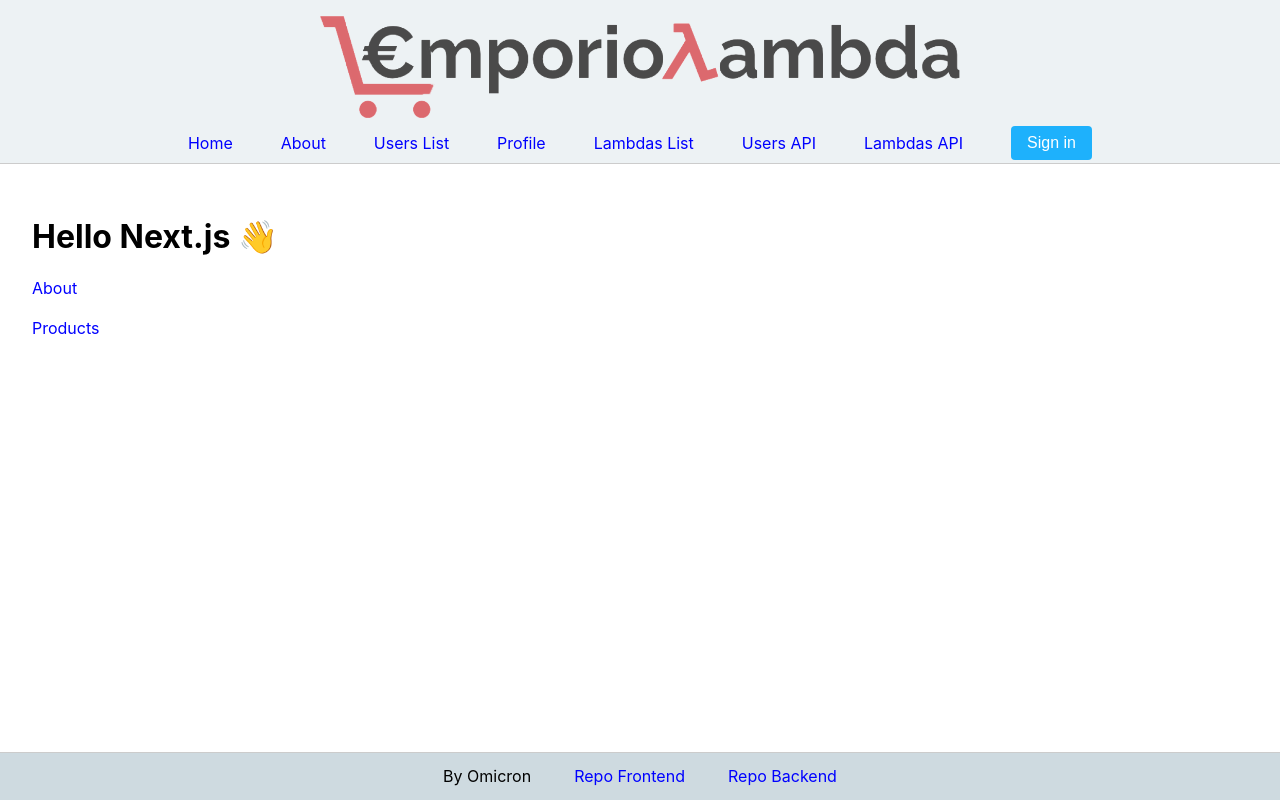
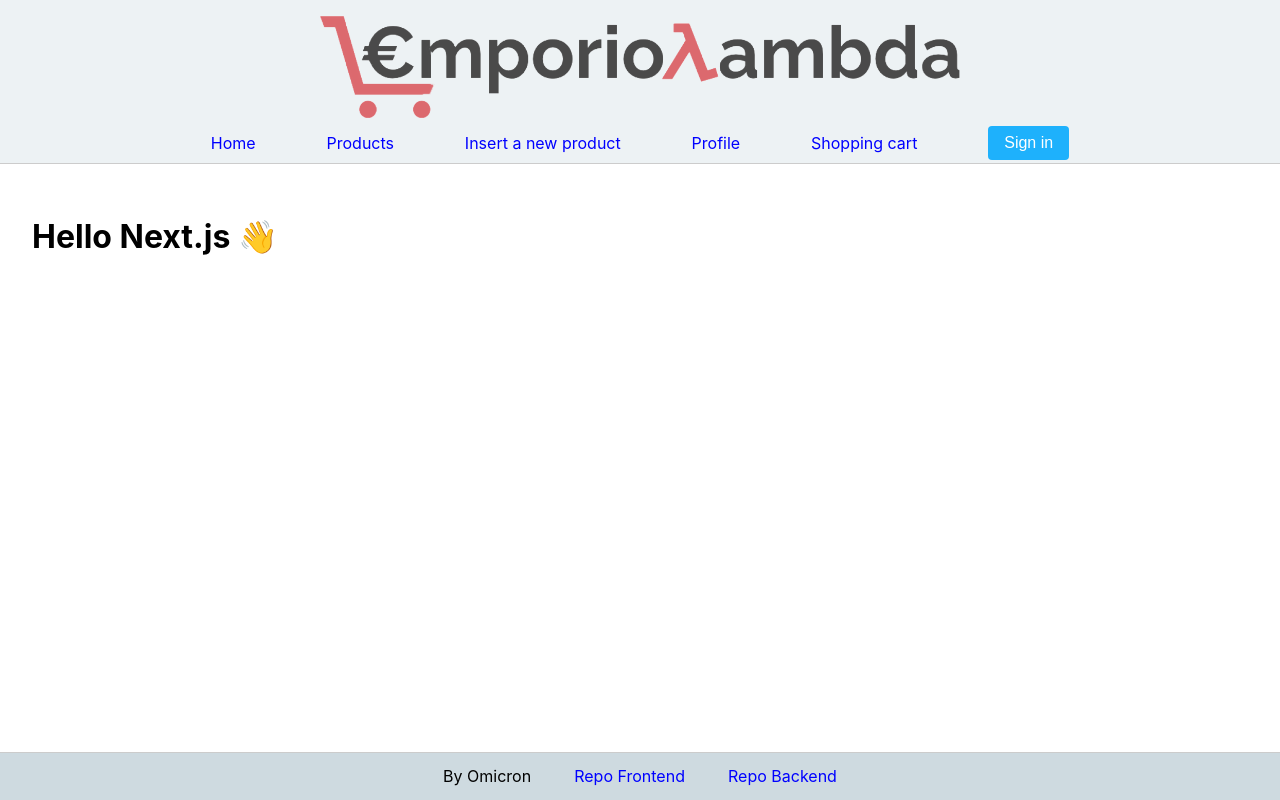
Before and after one commit to OmicronSwe/FrontEnd-EmporioLambda, a Next.js app: page / in a window 1280 px wide. Built offline with nearby package versions, Linux system fonts and the light colour scheme; no server answers.

Commit message:
adjusted links

```diff
--- a/components/layout.tsx
+++ b/components/layout.tsx
@@ -34,24 +34,19 @@ const Layout = ({ children, title = "This is the default title" }: Props) => {
           <Link href="/">
             <a>Home</a>
           </Link>
-          <Link href="/about">
-            <a>About</a>
+          <Link href="/products">
+            <a>Products</a>
           </Link>
-          <Link href="/users">
-            <a>Users List</a>
+          <Link href="/products/insert">
+            <a>Insert a new product</a>
           </Link>
           <Link href="/profile">
             <a>Profile</a>
           </Link>
-          <Link href="/lambdas">
-            <a>Lambdas List</a>
+          <Link href="/cart">
+            <a>Shopping cart</a>
           </Link>
-          <Link href="/api/users">
-            <a>Users API</a>
-          </Link>
-          <Link href="/api/lambdas">
-            <a>Lambdas API</a>
-          </Link>
+
           {!session && (
             <span>
               <button
--- a/pages/index.tsx
+++ b/pages/index.tsx
@@ -1,19 +1,8 @@
-import Link from "next/link"
 import Layout from "../components/layout"
 
 const IndexPage = () => (
   <Layout title="Home | Next.js + TypeScript Example">
     <h1>Hello Next.js 👋</h1>
-    <p>
-      <Link href="/about">
-        <a>About</a>
-      </Link>
-      <br />
-      <br />
-      <Link href="/products">
-        <a>Products</a>
-      </Link>
-    </p>
   </Layout>
 )
 
```
